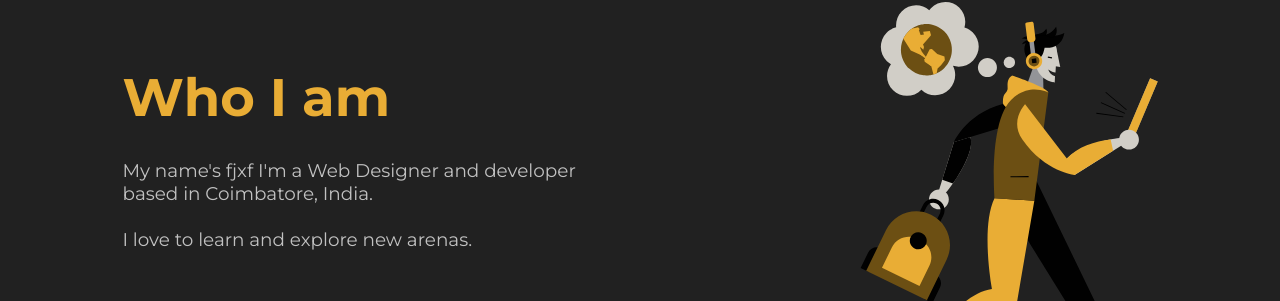
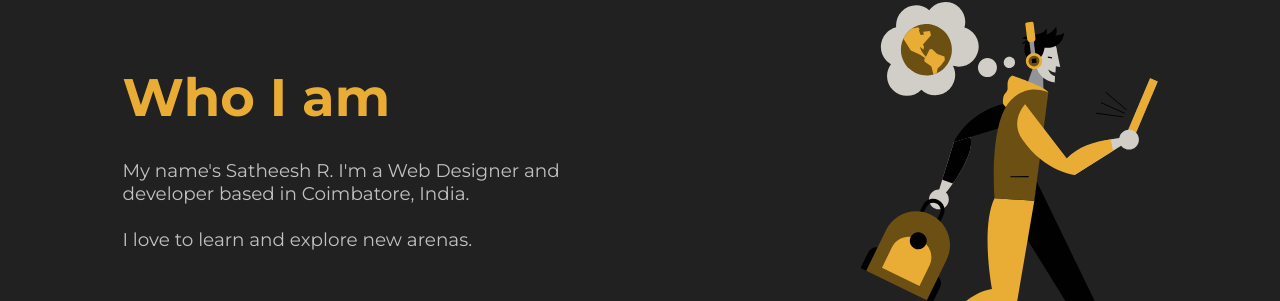
Before and after one commit to Satheeshraj05/myportfolio, a React (Create React App) app: page / in a window 1280 px wide. Shown: the part 988-1289 px from the top of the page. Built offline with nearby package versions, Linux system fonts and the light colour scheme; a web font is replaced by a local one.

Commit message:
Update aboutData.js

```diff
--- a/src/data/aboutData.js
+++ b/src/data/aboutData.js
@@ -2,7 +2,7 @@ import { pinkThemeboy } from "../theme/images"
 
 export const aboutData = {
     title: "Who I am",
-    description1: "My name's fjxf I'm a Web Designer and developer based in Coimbatore, India.",
+    description1: "My name's Satheesh R. I'm a Web Designer and developer based in Coimbatore, India.",
     description2: "I love to learn and explore new arenas. ",
     image: pinkThemeboy
 }
```
